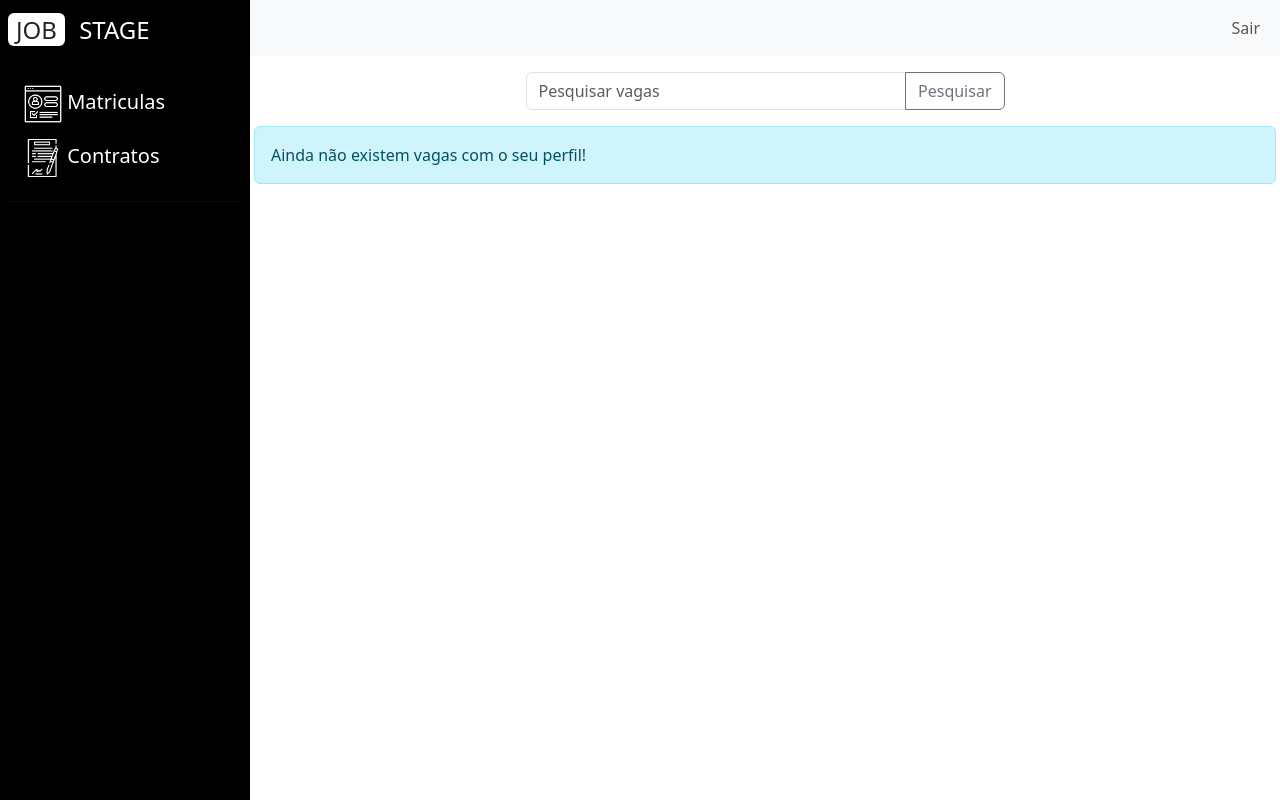
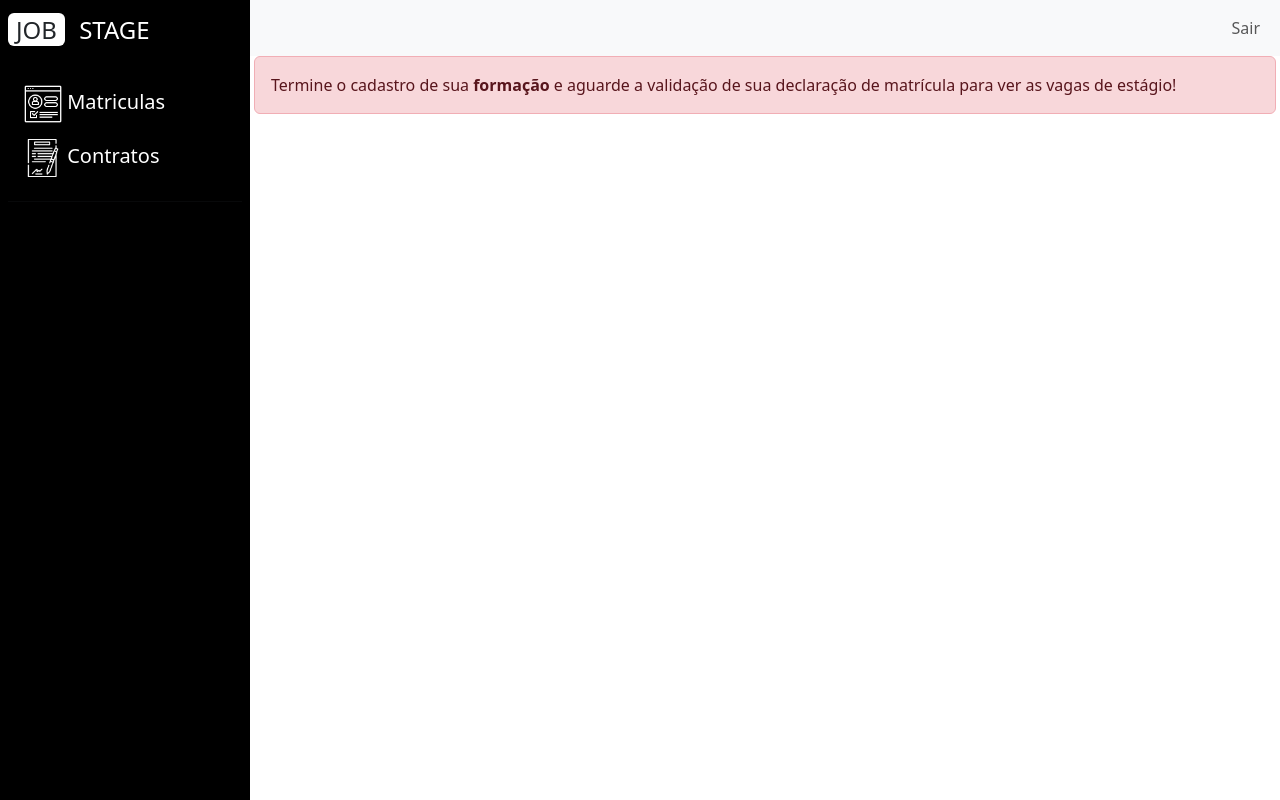
Before and after one commit to JobStage/Jobstage, a PHP site: page /Jobstage/aluno/vagas.php in a window 1280 px wide. Run offline with PHP 8.4, Linux system fonts and the light colour scheme; the visitor is signed in with stand-in values (Sample User, id 1); data comes from the database, SQL or seed files in the repository; some libraries are stand-ins or nearby versions.

Commit message:
criando funcao para mostrar vagas apos a matricula ser validada

```diff
--- a/aluno/vagas.php
+++ b/aluno/vagas.php
@@ -4,21 +4,7 @@ require_once '../app/controller/vagaAluno.php';
 $vagas = new VagasController();
 ob_start();
 ?>
-<div class="container">
-  <div class="row justify-content-center my-3">
-    <div class="col-md-6">
-      <div class="input-group">
-        <input type="search" class="form-control" placeholder="Pesquisar vagas" aria-label="Pesquisar vagas">
-        <button class="btn btn-outline-secondary" type="button">Pesquisar</button>
-      </div>
-    </div>
-  </div>
-</div>
-<!-- <div class="row g-3">
-  <div class="col-xl-6">
 
-  </div>
-</div> -->
 <div class="row g-3">
     <?= $vagas->listarVagas() ?>
 </div>
--- a/app/controller/vagaAluno.php
+++ b/app/controller/vagaAluno.php
@@ -13,49 +13,16 @@ class VagasController{
   public function __construct() {
     $this->vagaModel = new Vagas();
 }
-// public function mostrarInformacaoVagas($idVaga){
-//   $html = '';
 
-//   foreach($this->vagaModel->getAllVagas($idVaga) as $value){
-//       $html .= '
-//           <div class="col-xl-6">
-//               <div class="card">
-//                   <div class="card-header">
-//                   <h3>'.$value['nome'].'</h3>
-//                   </div>
-//                   <div class="card-body">
-//                       <div class="infoVaga" style="display: flex; flex-direction: row; justify-content: space-between; flex-wrap: wrap;">
-//                           <div class="">
-//                               <img src="../app/public/img/cifrao.png" width="40px" heigth="40px">
-//                               R$ '. $value['salario'] .'
-//                           </div>
-//                           <div class="">
-//                               <img src="../app/public/img/formacao.png" width="40px" heigth="40px">
-//                               '. $value['nomeNivel'] .'
-//                           </div>
-//                           <div class="">
-//                              <img src="../app/public/img/pasta.png" width="40px" heigth="40px">
-//                               '. $value['modeloVaga'] .'
-//                               <input type="hidden" value="idVaga">
-//                           </div>
-//                       </div>
-//                       <br>
-//                       <div class="row g-3">
-//                           <div class="col-6">
-//                               <button class="btn btn-primary" style="width:100%" onclick="candidatarVaga('. $value['idVaga'] .')">Candidatar</button>
-//                           </div>
-//                       </div>
-//                   </div>
-//               </div>
-//           </div>
-//       ';
-//   }
-//   echo $html;
-// }
 
 public function listarVagas(){
     $formacao = new FormacaoController();
     $list = $formacao->getFormacao();
+    if($list['matricula_valida'] !== 1){
+        return '<div class="alert alert-danger" role="alert">
+                    Termine o cadastro de sua <b>formação</b> e aguarde a validação de sua declaração de matrícula para ver as vagas de estágio!
+                </div>';
+    }
     $idCurso = $list['curso'];
     $html = '';
     $vagas = $this->vagaModel->getAllVagas($idCurso, $_SESSION['id']);
--- a/app/model/FormacaoModel.php
+++ b/app/model/FormacaoModel.php
@@ -124,7 +124,7 @@ class FormacaoModel{
     }
 
     public function getFormacao($id){
-        $sql = $this->conn->prepare('SELECT nivel, curso  FROM formacao
+        $sql = $this->conn->prepare('SELECT nivel, curso, matricula_valida  FROM formacao
                                     WHERE id_aluno = :idAluno
                                   ');
         $sql->bindParam(':idAluno',$id);
```
